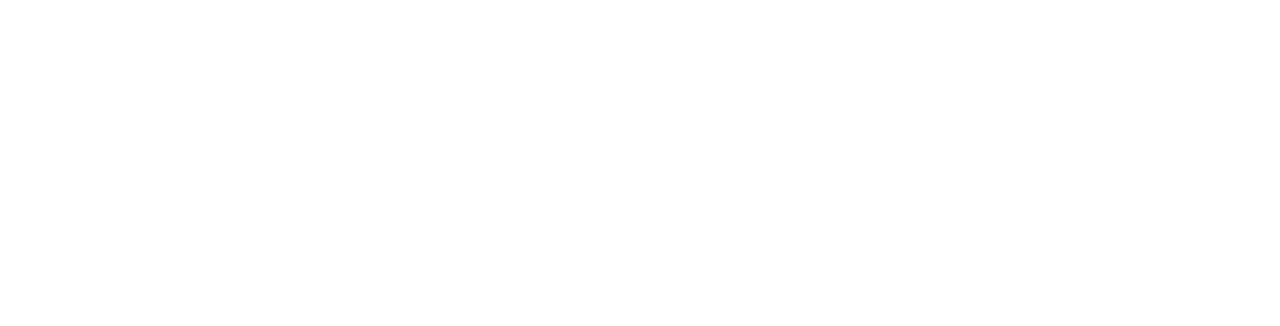
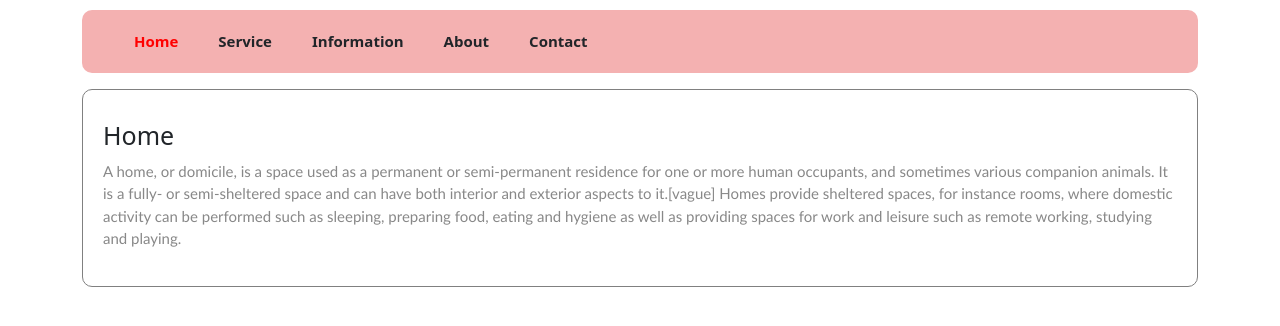
Before and after one commit to ashishgupta09/Angular-Tasks, an Angular app: page /custom-tab in a window 1280 px wide. Before the commit this address led to /. Shown: the top 326 px of the page. Built offline with nearby package versions, Linux system fonts and the light colour scheme.

Commit message:
Add the custom-tab.

```diff
--- a/src/app/app-routing.module.ts
+++ b/src/app/app-routing.module.ts
@@ -6,6 +6,7 @@ import { ChartComponent } from './pages/chart/chart.component';
 import { AddCardComponent } from './pages/add-card/add-card.component';
 import { UploadDownloadImageComponent } from './pages/upload-download-image/upload-download-image.component';
 import { CreatePopupComponent } from './pages/create-popup/create-popup.component';
+import { CustomTabComponent } from './pages/custom-tab/custom-tab.component';
 
 const routes: Routes = [
   { path: 'crud', component: CrudOpertionComponent },
@@ -13,7 +14,10 @@ const routes: Routes = [
   { path: 'drag', component: DragDropComponent },
   { path: 'add', component: AddCardComponent },
   { path: 'image', component: UploadDownloadImageComponent },
-  { path: 'pop-up', component:CreatePopupComponent }
+  { path: 'pop-up', component:CreatePopupComponent },
+  { path: 'custom-tab', component:CustomTabComponent }
+
+
 ];
 
 @NgModule({
--- a/src/app/app.module.ts
+++ b/src/app/app.module.ts
@@ -11,6 +11,7 @@ import { ChartComponent } from './pages/chart/chart.component';
 import { AddCardComponent } from './pages/add-card/add-card.component';
 import { UploadDownloadImageComponent } from './pages/upload-download-image/upload-download-image.component';
 import { CreatePopupComponent } from './pages/create-popup/create-popup.component';
+import { CustomTabComponent } from './pages/custom-tab/custom-tab.component';
 
 @NgModule({
   declarations: [
@@ -21,6 +22,7 @@ import { CreatePopupComponent } from './pages/create-popup/create-popup.componen
     AddCardComponent,
     UploadDownloadImageComponent,
     CreatePopupComponent,
+    CustomTabComponent,
   ],
   imports: [
     BrowserModule,
--- /dev/null
+++ b/src/app/pages/custom-tab/custom-tab.component.html
@@ -0,0 +1,74 @@
+<div class="container">
+    <div class="row">
+        <div class="col">
+            <ul class="tab-main">
+                <li id="home" [class.color]="id === 'home'" (click)="tabChange('home')">Home</li>
+                <li id="service" [class.color]="id === 'service'" (click)="tabChange('service')">Service</li>
+                <li id="information" [class.color]="id === 'information'" (click)="tabChange('information')">Information</li>
+                <li id="about" [class.color]="id === 'about'" (click)="tabChange('about')">About</li>
+                <li id="contact" [class.color]="id === 'contact'" (click)="tabChange('contact')">Contact</li>
+            </ul>
+        </div>
+    </div>
+</div>
+
+<div class="container">
+    <div class="row">
+        <div class="col">
+            <div class="content">
+                <div class="content-value" *ngIf="id === 'home'">
+                    <h1>Home</h1>
+                    <p>A home, or domicile, is a space used as a permanent or semi-permanent residence for one or more
+                        human occupants, and sometimes various companion animals. It is a fully- or semi-sheltered space
+                        and can have both interior and exterior aspects to it.[vague] Homes provide sheltered spaces,
+                        for instance rooms, where domestic activity can be performed such as sleeping, preparing food,
+                        eating and hygiene as well as providing spaces for work and leisure such as remote working,
+                        studying and playing.
+                    </p>
+                </div>
+                <div class="content-value" *ngIf="id === 'service'">
+                    <h1>Service</h1>
+                    <p>Developed as part of Panchayat Enterprise Suite (PES) under epanchayat Mission Mode Project
+                        (MMP).
+                        ServicePlus meta-data based e-Service delivery framework which is built on LowCode–NoCode (LCNC)
+                        architecture for delivering electronic-services to citizens. An application which is quick to
+                        learn and easy to use with minimal effort or very less skill set.
+                    </p>
+                </div>
+                <div class="content-value" *ngIf="id === 'information'">
+                    <h1>Information</h1>
+                    <p>Information is an abstract concept that refers to something which has the power to inform. At the
+                        most fundamental level, it pertains to the interpretation (perhaps formally) of that which may
+                        be sensed, or their abstractions. Any natural process that is not completely random and any
+                        observable pattern in any medium can be said to convey some amount of information. Whereas
+                        digital signals and other data use discrete signs to convey information, other phenomena and
+                        artifacts such as analogue signals, poems, pictures, music or other sounds, and currents convey
+                        information in a more continuous form.[1] Information is not knowledge itself, but the meaning
+                        that may be derived from a representation through interpretation.
+                    </p>
+                </div>
+                <div class="content-value" *ngIf="id === 'about'">
+                    <h1>About</h1>
+                    <p>
+                        An essay is, generally, a piece of writing that gives the author's own argument, but the
+                        definition is vague, overlapping with those of a letter, a paper, an article, a pamphlet, and a
+                        short story. Essays have been sub-classified as formal and informal: formal essays are
+                        characterized by "serious purpose, dignity, logical organization, length," whereas the informal
+                        essay is characterized by "the personal element (self-revelation, individual tastes and
+                        experiences, confidential manner), humor, graceful style, rambling structure, unconventionality
+                        or novelty of theme,"
+                    </p>
+                </div>
+                <div class="content-value" *ngIf="id === 'contact'">
+                    <h1>Contact</h1>
+                    <p>
+                        Content. The content of an essay is based around research of the topic. This means explaining
+                        and justifying your ideas based on information and examples from reliable sources. It is
+                        important that your essay has a central idea or argument that the essay content is focussed on.
+                        This is known as a thesis statement.
+                    </p>
+                </div>
+            </div>
+        </div>
+    </div>
+</div>
--- /dev/null
+++ b/src/app/pages/custom-tab/custom-tab.component.scss
@@ -0,0 +1,38 @@
+.tab-main {
+    list-style-type: none;
+    cursor: pointer;
+    background: rgb(244, 177, 177);
+    font-size: 15px;
+    font-weight: 600;
+    margin-top: 10px;
+    border-radius: 10px;
+
+    li {
+        display: inline-block;
+        margin: 10px;
+        padding: 10px;
+    }
+
+    .color{
+        color: red;
+    }
+}
+
+.content {
+    padding: 20px;
+    border: 1px solid gray;
+    border-radius: 10px;
+
+    .content-value {
+        h1 {
+            font-size: 25px;
+            margin: 10px 0px;
+        }
+
+        p{
+            font-size: 15px;
+            font-family:'Gill Sans', 'Gill Sans MT', Calibri, 'Trebuchet MS', sans-serif;
+            color:#888888;
+        }
+    }
+}
--- /dev/null
+++ b/src/app/pages/custom-tab/custom-tab.component.ts
@@ -0,0 +1,16 @@
+import { Component } from '@angular/core';
+
+@Component({
+  selector: 'app-custom-tab',
+  templateUrl: './custom-tab.component.html',
+  styleUrls: ['./custom-tab.component.scss']
+})
+export class CustomTabComponent {
+
+  id: string = 'home'
+
+  tabChange(id: string) {
+    this.id = id;
+  }
+
+}
```
Also changed, not shown: 1 other file (tests, documents, lock files or other folders).
